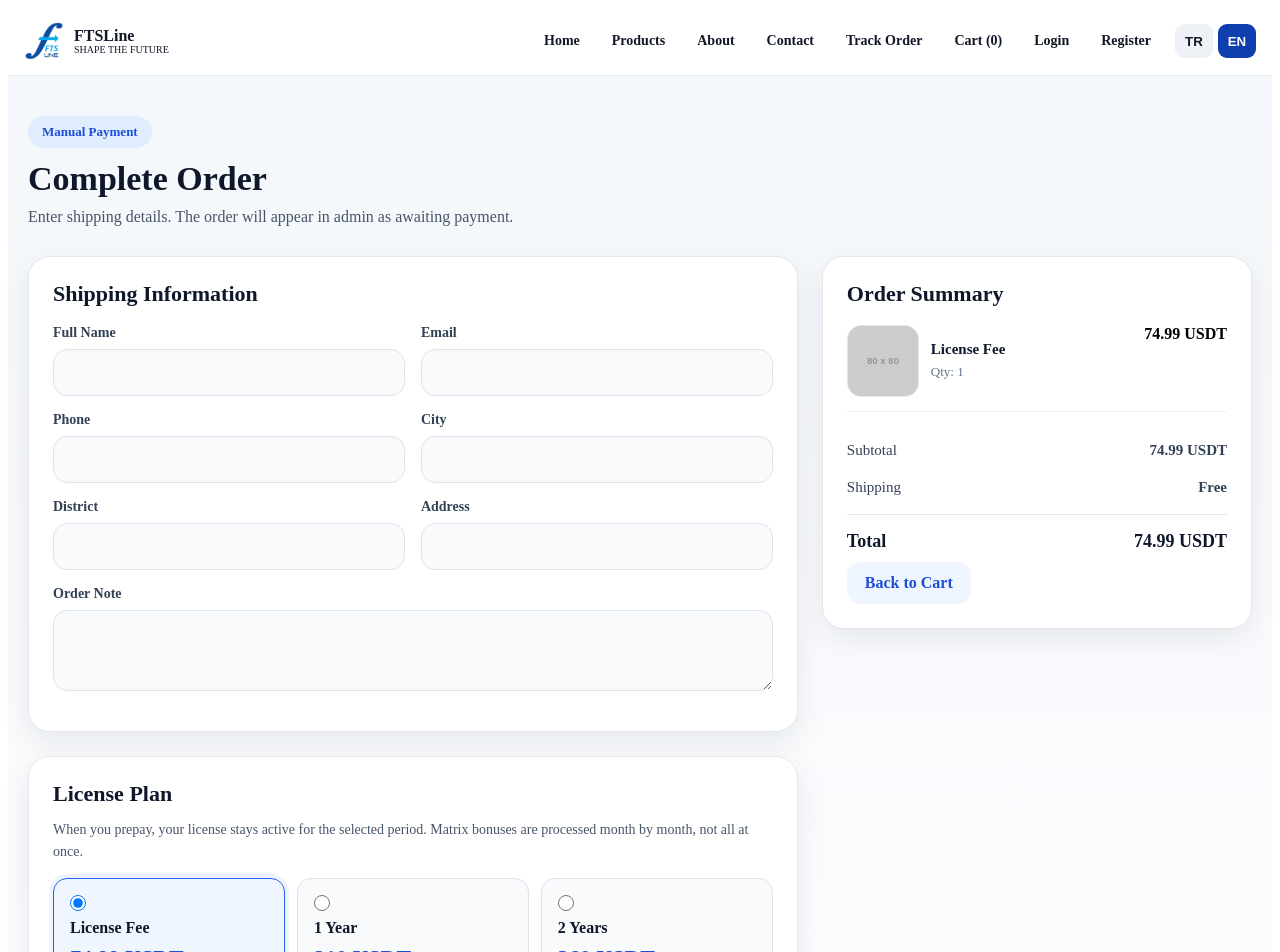
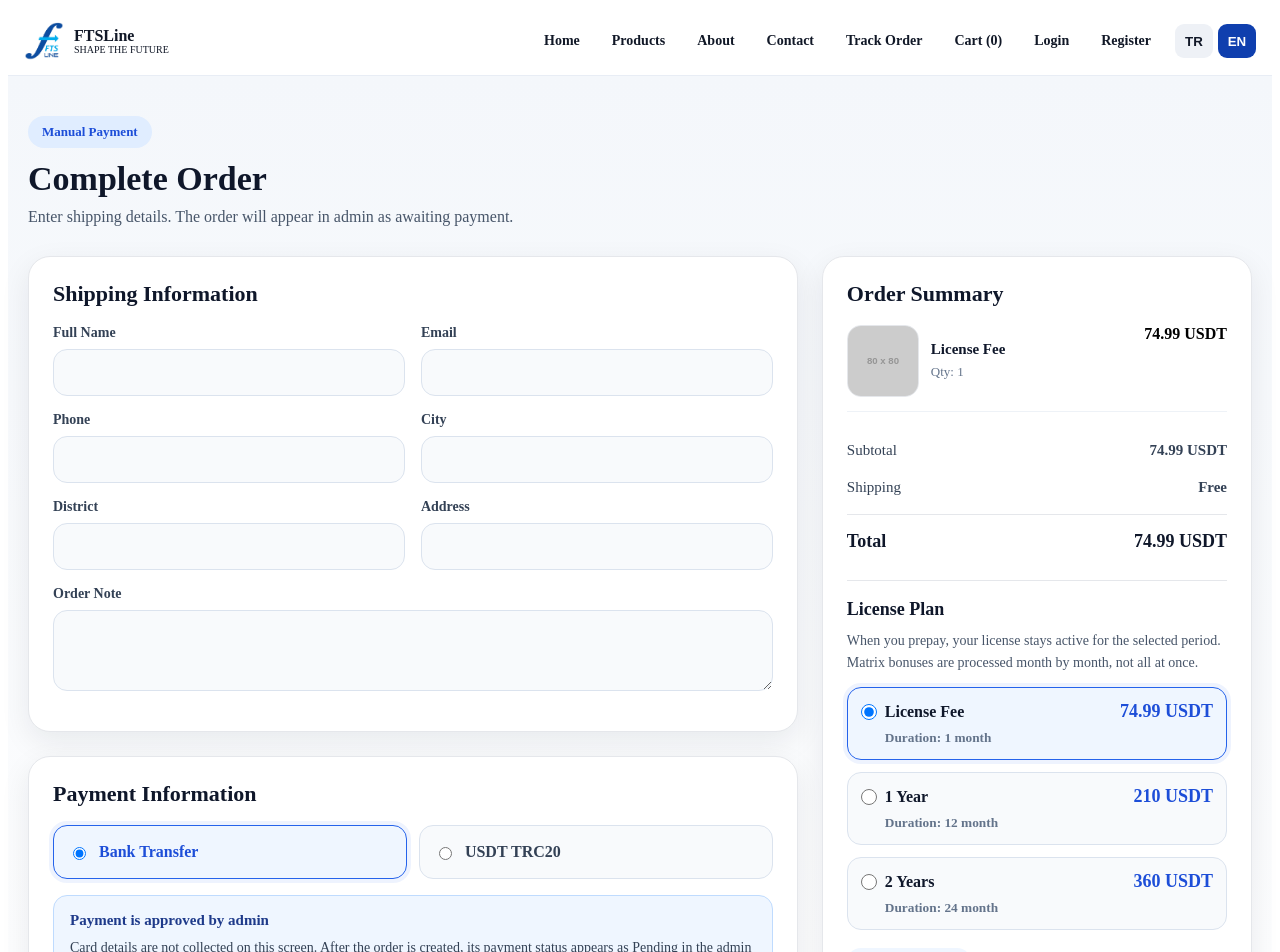
Before and after one commit to Abdulkerimhan/ftsline, a React (Vite) app in the folder frontend/: page /payment in a window 1280 px wide. Shown: the top 952 px of the page. Built offline with nearby package versions, Linux system fonts and the light colour scheme; no server answers.

Commit message:
Move license plans below order totals

```diff
--- a/frontend/src/pages/Payment.css
+++ b/frontend/src/pages/Payment.css
@@ -229,6 +229,42 @@
   font-size: 18px;
   font-weight: 800;
   color: #0f172a;
+}
+
+.payment-summary-license {
+  margin-top: 18px;
+  padding-top: 18px;
+  border-top: 1px solid #e5e7eb;
+}
+
+.payment-summary-license h3 {
+  margin: 0 0 10px;
+  color: #0f172a;
+  font-size: 18px;
+}
+
+.payment-summary-license .payment-license-info {
+  margin: 0 0 14px;
+}
+
+.payment-summary-license .payment-license-plans {
+  grid-template-columns: 1fr;
+  margin-bottom: 18px;
+}
+
+.payment-summary-license .payment-license-plan {
+  min-height: auto;
+  grid-template-columns: auto minmax(0, 1fr) auto;
+  align-items: center;
+  padding: 13px;
+}
+
+.payment-summary-license .payment-license-plan strong {
+  font-size: 18px;
+}
+
+.payment-summary-license .payment-license-plan small {
+  grid-column: 2 / -1;
 }
 
 .payment-error {
--- a/frontend/src/pages/Payment.jsx
+++ b/frontend/src/pages/Payment.jsx
@@ -507,35 +507,6 @@ export default function Payment() {
               </div>
             </div>
 
-            {cart.length === 0 && (
-              <div className="payment-card">
-                <h2>{t.licensePlansTitle}</h2>
-                <p className="payment-license-info">{t.licensePlanInfo}</p>
-
-                <div className="payment-license-plans">
-                  {LICENSE_PLANS.map((plan) => (
-                    <label
-                      key={plan.key}
-                      className={`payment-license-plan ${selectedLicensePlan === plan.key ? "active" : ""}`}
-                    >
-                      <input
-                        type="radio"
-                        name="licensePlan"
-                        value={plan.key}
-                        checked={selectedLicensePlan === plan.key}
-                        onChange={(event) => setSelectedLicensePlan(event.target.value)}
-                      />
-                      <span>{getLicensePlanLabel(plan.key)}</span>
-                      <strong>{plan.price} USDT</strong>
-                      <small>
-                        {t.licenseDuration}: {plan.months} {t.month}
-                      </small>
-                    </label>
-                  ))}
-                </div>
-              </div>
-            )}
-
             <div className="payment-card">
               <h2>{t.paymentTitle}</h2>
 
@@ -740,6 +711,35 @@ export default function Payment() {
                 </strong>
               </div>
 
+              {cart.length === 0 && (
+                <div className="payment-summary-license">
+                  <h3>{t.licensePlansTitle}</h3>
+                  <p className="payment-license-info">{t.licensePlanInfo}</p>
+
+                  <div className="payment-license-plans">
+                    {LICENSE_PLANS.map((plan) => (
+                      <label
+                        key={plan.key}
+                        className={`payment-license-plan ${selectedLicensePlan === plan.key ? "active" : ""}`}
+                      >
+                        <input
+                          type="radio"
+                          name="licensePlan"
+                          value={plan.key}
+                          checked={selectedLicensePlan === plan.key}
+                          onChange={(event) => setSelectedLicensePlan(event.target.value)}
+                        />
+                        <span>{getLicensePlanLabel(plan.key)}</span>
+                        <strong>{plan.price} USDT</strong>
+                        <small>
+                          {t.licenseDuration}: {plan.months} {t.month}
+                        </small>
+                      </label>
+                    ))}
+                  </div>
+                </div>
+              )}
+
               <Link to="/cart" className="payment-cart-link">
                 {t.backToCart}
               </Link>
```
